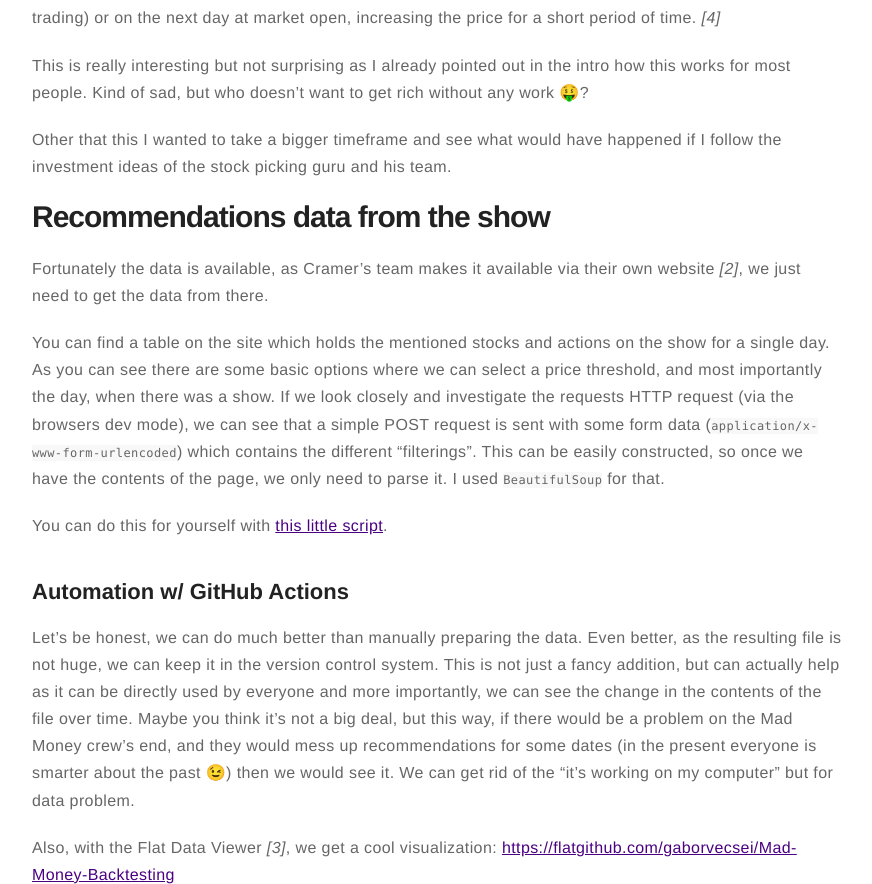
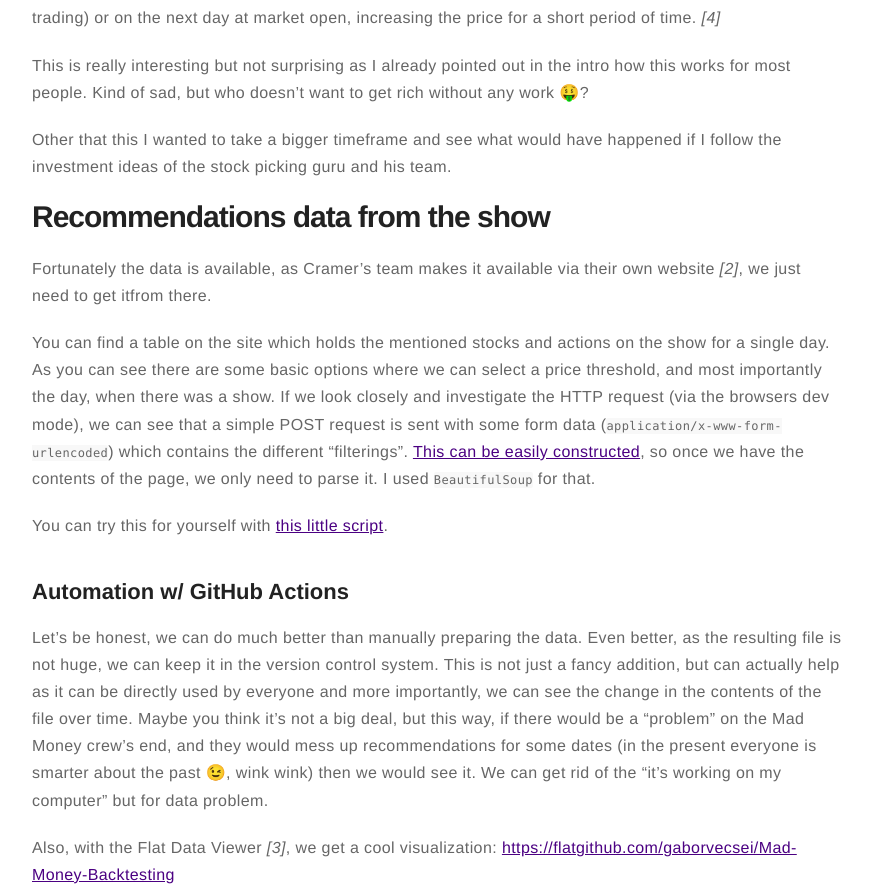
Before and after one commit to gaborvecsei/gaborvecsei.github.io, a Jekyll site: the page built from _posts/2021-06-14-Mad-Money-Backtesting.md, in a window 1280 px wide and 1400 px high, scrolled down 1098 px, cut to the strip 0-884 px from the top of the window. Shown: the whole strip, without its empty margins (203-1075 px from the left). Built offline with Jekyll 4.4.1, drawn with Linux system fonts in a browser that asks for light colours; formulas are drawn with MathJax 3; comment, search, counter and statistics services are not loaded; some of the changed text lies outside the part shown.

Commit message:
multiple small refinements to the mad money post

```diff
--- a/_posts/2021-06-14-Mad-Money-Backtesting.md
+++ b/_posts/2021-06-14-Mad-Money-Backtesting.md
@@ -45,24 +45,25 @@ of the stock picking guru and his team.
 # Recommendations data from the show
 
 Fortunately the data is available, as Cramer's team makes it available via their own website *[2]*, we just need
-to get the data from there.
+to get itfrom there.
 
 You can find a table on the site which holds the mentioned stocks and actions on the show for a single day. As you can see
 there are some basic options where we can select a price threshold, and most importantly the day, when there was a show.
-If we look closely and investigate the requests HTTP request (via the browsers dev mode), we can see that a simple POST
+If we look closely and investigate the HTTP request (via the browsers dev mode), we can see that a simple POST
 request is sent with some form data (`application/x-www-form-urlencoded`) which contains the different "filterings".
-This can be easily constructed, so once we have the contents of the page, we only need to parse it. I used
+[This can be easily constructed](https://github.com/gaborvecsei/Mad-Money-Backtesting/blob/master/mad_money_backtesting/data.py#L26),
+so once we have the contents of the page, we only need to parse it. I used
 `BeautifulSoup` for that.
 
-You can do this for yourself with [this little script](https://github.com/gaborvecsei/Mad-Money-Backtesting/blob/master/scrape_mad_money.py).
+You can try this for yourself with [this little script](https://github.com/gaborvecsei/Mad-Money-Backtesting/blob/master/scrape_mad_money.py).
 
 ## Automation w/ GitHub Actions
 
 Let's be honest, we can do much better than manually preparing the data. Even better, as the resulting file is
 not huge, we can keep it in the version control system. This is not just a fancy addition, but can actually help as
 it can be directly used by everyone and more importantly, we can see the change in the contents of the file over time.
-Maybe you think it's not a big deal, but this way, if there would be a problem on the Mad Money crew's end, and they
-would mess up recommendations for some dates (in the present everyone is smarter about the past 😉) then we would see it.
+Maybe you think it's not a big deal, but this way, if there would be a "problem" on the Mad Money crew's end, and they
+would mess up recommendations for some dates (in the present everyone is smarter about the past 😉, wink wink) then we would see it.
 We can get rid of the "it's working on my computer" but for data problem.
 
 Also, with the Flat Data Viewer *[3]*, we get a cool visualization:
@@ -178,6 +183,8 @@ For each unique stock I invested \\$1000 and set a commission of 2% (1% at buy a
 
 <img src="https://raw.githubusercontent.com/gaborvecsei/Mad-Money-Backtesting/master/art/buy_and_hold_returns_pos_neg.png" width="600" alt="returns">
 
+*(at this last plot the y axis is count and not Return)*
+
 ### Cramer Effect
 
 These are the short term trading strategies which I tested.
```
Also changed, not shown: other parts of _posts/2021-06-14-Mad-Money-Backtesting.md (+25 -19 lines).
